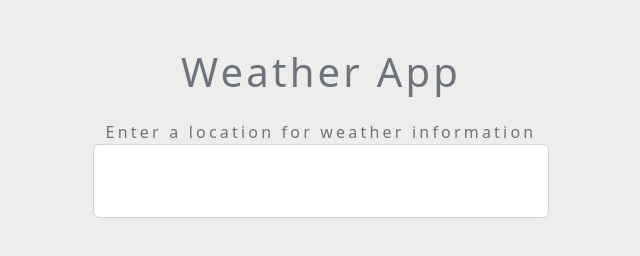
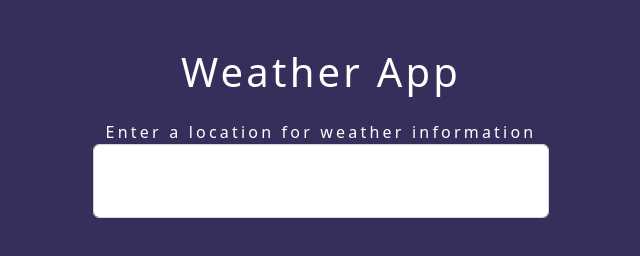
Before and after one commit to piotrgorski23/Weather-App, a plain HTML site: page index.html in a window 1280 px wide. Shown: the whole page, without its empty margins (319-959 px from the left). Drawn offline with nearby package versions, Linux system fonts and the light colour scheme.

Commit message:
Some css styling

```diff
--- a/index.html
+++ b/index.html
@@ -12,11 +12,11 @@
 
 <body>
     <div class="container my-5 mx-auto">
-        <h1 class="text-muted text-center my-4">
+        <h1 class="text-center my-4">
             Weather App
         </h1>
 
-        <form class="change-location my-4 text-center text-muted">
+        <form class="change-location my-4 text-center">
             <label for="city">Enter a location for weather information</label>
             <input type="text" name="city" class="form-control p-4">
         </form>
@@ -26,7 +26,7 @@
             <div class="icon bg-light mx-auto text-center">
                 <img src="" alt="">
             </div>
-            <div class="text-muted text-uppercase text-center details">
+            <div class="text-uppercase text-center details text-muted">
                 <h5 class="my-3">City name</h5>
                 <div class="my-3">Weather condition</div>
                 <div class="display-4 my-4">
--- a/styles.css
+++ b/styles.css
@@ -1,9 +1,13 @@
 body {
-  background: #eeedec;
+  background: hsla(248, 32%, 27%, 1);
   letter-spacing: 0.2em;
   font-size: 1em;
+  color: #FFF;
 }
 
+.card {
+  border: none;
+}
 .container {
   max-width: 480px;
 }
```
